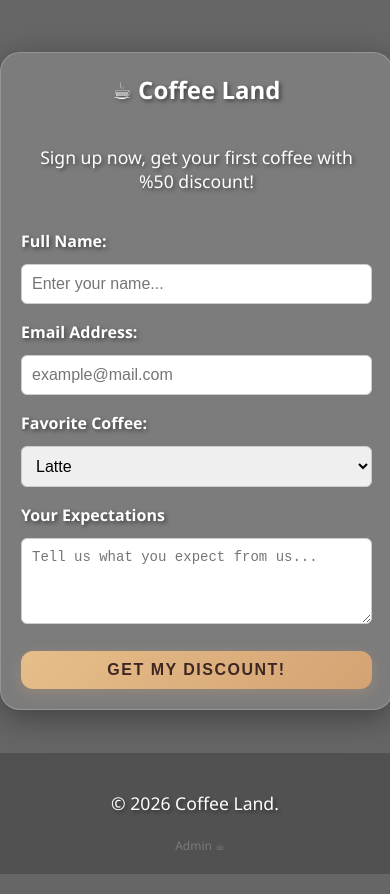
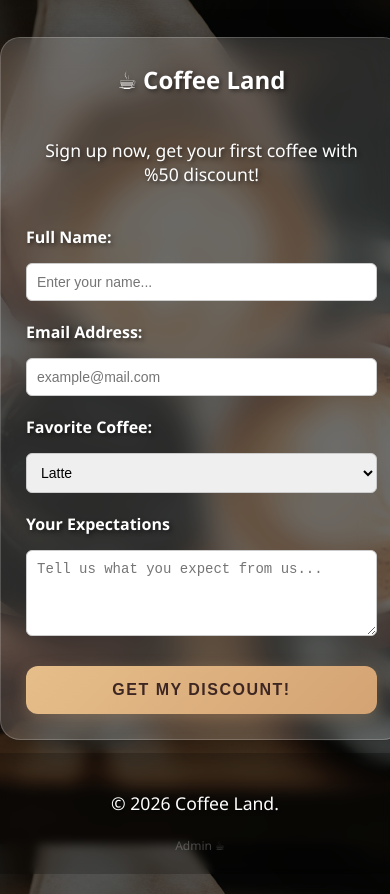
Before and after one commit to JosephFlies/CoffeeShopWebApp, a website: page index.html in a window 390 px wide. Drawn offline with Linux system fonts and the light colour scheme.

Commit message:
More css file organization

```diff
--- /dev/null
+++ b/css/admin.css
@@ -0,0 +1,89 @@
+body {
+    background: linear-gradient(rgba(0, 0, 0, 0.6), rgba(0, 0, 0, 0.6)), url('../images/mainbg.avif');
+    background-size: cover;
+    background-position: center;
+    background-attachment: fixed; /* Sayfayı aşağı kaydırsak bile arkaplan değişmez. */
+    display: flex;
+    flex-direction: column;
+    justify-content: center;
+    align-items: center;
+    padding: 20px 0;
+    min-height: 100vh; /* Telefonu yan çevirsek bile form buna uyum sağlar. */
+    margin: 0;
+    font-family: 'Segoe UI', Tahoma, Geneva, Verdana, sans-serif;
+}
+
+.admin-container {
+    display: grid;
+    place-items: center;
+    min-height: 100vh;
+    width: 100%;
+    padding: 20px;
+}
+
+.admin-card {
+    background: rgba(255, 255, 255, 0.1);
+    -webkit-backdrop-filter: blur(15px);
+    backdrop-filter: blur(15px);
+    border: 1px solid rgba(255, 255, 255, 0.2);
+    border-radius: 15px;
+    padding: 30px;
+    box-shadow: 0 8px 32px 0 rgba(0, 0, 0, 0.37);
+    width: 90%;
+    max-width: 1000px;
+}
+
+table {
+    width: 100%;
+    border-collapse: collapse;
+    margin-top: 20px;
+    color: white;
+}
+
+th {
+    background: rgba(255, 165, 0, 0.3);
+    padding: 12px;
+    text-align: center;
+}
+
+td {
+    padding: 12px;
+    border-bottom: 1px solid rgba(255, 255, 255, 0.1);
+    text-align: center;
+}
+
+tr:hover {
+    background: rgba(255, 255, 255, 0.05);
+}
+
+th, td {
+    padding: 12px;
+    text-align: center;
+    border-right: 1px solid rgba(255, 255, 255, 0.2);
+}
+
+th:last-child, td:last-child {
+    border-right: none;
+}
+
+@media(max-width: 480px) {
+    body {
+        align-items: flex-start;
+        padding-top: 30px;
+    }
+
+    form {
+        padding: 20px;
+        gap: 12px;
+    }
+
+    h1 {
+        font-size: 1.5rem;
+    }
+
+    input, button, select {
+        padding: 10px;
+        font-size: 16px;
+    }
+
+}
--- /dev/null
+++ b/css/login.css
@@ -0,0 +1,82 @@
+body {
+    background: url(https://png.pngtree.com/thumb_back/fh260/background/20230703/pngtree-d-illustration-of-architectural-design-for-a-coffee-shop-lounge-with-image_3788822.jpg) no-repeat center center fixed;
+    background-size: cover;
+    margin: 0;
+    font-family: 'Poppins', sans-serif;
+}
+
+.login-container {
+    display: grid;
+    place-items: center;
+    min-height: 100vh;
+    width: 100%;
+}
+
+.login-card {
+    background: rgba(255, 255, 255, 0.1);
+    -webkit-backdrop-filter: blur(15px);
+    backdrop-filter: blur(15px);
+    border: 1px solid rgba(255, 255, 255, 0.2);
+    border-radius: 15px;
+    padding: 40px;
+    text-align: center;
+    box-shadow: 0 8px 32px rgba(0, 0, 0, 0.5);
+    width: 350px;
+    color: white;
+}
+
+.input-group input {
+    width: 100%;
+    padding: 12px;
+    margin: 20px 0;
+    border-radius: 8px;
+    border: none;
+    background: rgba(255, 255, 255, 0.2);
+    color: white;
+    outline: none;
+}
+
+#login-button {
+    width: 100%;
+    padding: 12px;
+    background: #d4a373;
+    border: none;
+    border-radius: 8px;
+    color: white;
+    font-weight: bold;
+    cursor: pointer;
+    transition: 0.3s;
+}
+
+#login-button:hover {
+    background: #bc8a5f;
+}
+
+.login-container {
+    display: grid;
+    place-items: center;
+    min-height: calc(100vh - 60px);
+    width: 100%;
+}
+
+@media(max-width: 480px) {
+    body {
+        align-items: flex-start;
+        padding-top: 30px;
+    }
+
+    form {
+        padding: 20px;
+        gap: 12px;
+    }
+
+    h1 {
+        font-size: 1.5rem;
+    }
+
+    input, button, select {
+        padding: 10px;
+        font-size: 16px;
+    }
+
+}
--- a/css/style.css
+++ b/css/style.css
@@ -1,5 +1,5 @@
 body {
-    background: linear-gradient(rgba(0, 0, 0, 0.6), rgba(0, 0, 0, 0.6)), url('images/mainbg.avif');
+    background: linear-gradient(rgba(0, 0, 0, 0.6), rgba(0, 0, 0, 0.6)), url('../images/mainbg.avif');
     background-size: cover;
     background-position: center;
     background-attachment: fixed; /* Sayfayı aşağı kaydırsak bile arkaplan değişmez. */
@@ -13,10 +13,10 @@
     font-family: 'Segoe UI', Tahoma, Geneva, Verdana, sans-serif;
 }
 
-form {
+#coffee-form {
     background-color: rgba(255, 255, 255, 0.15); /* 0.15 gibi düşük değerdeki alpha değeri arkaplana cam efekti katar. */
     -webkit-backdrop-filter: blur(15px);
-    backdrop-filter: blur(15px);
+    backdrop-filter: blur(15px); /* Formun arkaplanı ile bodynin arkaplanının karışmamasını sağlar. */
     border: 1px solid rgba(255, 255, 255, 0.2);
     padding: 25px;
     border-radius: 20px;
@@ -28,10 +28,10 @@
     gap: 15px;
     margin-top: auto;
     margin-bottom: auto;
-    z-index: 2;
+    z-index: 2; /* Verilen yüksek değerler o elemanın katmanını öne çıkarır. */
 }
 
-input, select, textarea {
+.coffee-form__input, .coffee-form__options, .coffee-form__expects {
     padding: 10px;
     border: 1px solid #ccc;
     border-radius: 6px;
@@ -40,7 +40,7 @@
     box-sizing: border-box;
 }
 
-label {
+.coffee-form__labels {
     font-weight: bold;
     margin-top: 5px;
 }
@@ -65,7 +65,7 @@
     margin-bottom: 20px;
 }
 
-button {
+#coffee-form__btn {
     background: linear-gradient(135deg, #e6be8a 0%, #d4a373 100%);
     color: #3e2723;
     padding: 15px;
@@ -81,13 +81,13 @@
     margin-top: 15px;
 }
 
-button:hover {
+#coffee-form__btn:hover {
     transform: scale(1.05);
     background-color: rgba(255, 255, 255, 0.25);
     box-shadow: 0 12px 40px 0 rgba(0, 0, 0, 0.45);
 }
 
-button:active {
+#coffee-form__btn:active {
     transform: scale(0.95);
 }
 
@@ -141,134 +141,6 @@
     to {opacity: 1; transform: translateY(0); }
 }
 
-@media(max-width: 480px) {
-    body {
-        align-items: flex-start;
-        padding-top: 30px;
-    }
-
-    form {
-        padding: 20px;
-        gap: 12px;
-    }
-
-    h1 {
-        font-size: 1.5rem;
-    }
-
-    input, button, select {
-        padding: 10px;
-        font-size: 16px;
-    }
-
-}
-
-.admin-container {
-    display: grid;
-    place-items: center;
-    min-height: 100vh;
-    padding: 20px;
-}
-
-.admin-card {
-    background: rgba(255, 255, 255, 0.1);
-    -webkit-backdrop-filter: blur(15px);
-    backdrop-filter: blur(15px);
-    border: 1px solid rgba(255, 255, 255, 0.2);
-    border-radius: 15px;
-    padding: 30px;
-    box-shadow: 0 8px 32px 0 rgba(0, 0, 0, 0.37);
-    width: 90%;
-    max-width: 1000px;
-}
-
-table {
-    width: 100%;
-    border-collapse: collapse;
-    margin-top: 20px;
-    color: white;
-}
-
-th {
-    background: rgba(255, 165, 0, 0.3);
-    padding: 12px;
-    text-align: center;
-}
-
-td {
-    padding: 12px;
-    border-bottom: 1px solid rgba(255, 255, 255, 0.1);
-    text-align: center;
-}
-
-tr:hover {
-    background: rgba(255, 255, 255, 0.05);
-}
-
-th, td {
-    padding: 12px;
-    text-align: center;
-    border-right: 1px solid rgba(255, 255, 255, 0.2);
-}
-
-th:last-child, td:last-child {
-    border-right: none;
-}
-
-.login-body {
-    background: url(https://png.pngtree.com/thumb_back/fh260/background/20230703/pngtree-d-illustration-of-architectural-design-for-a-coffee-shop-lounge-with-image_3788822.jpg) no-repeat center center fixed;
-    background-size: cover;
-    margin: 0;
-    font-family: 'Poppins', sans-serif;
-}
-
-.login-container {
-    display: grid;
-    place-items: center;
-    min-height: 100vh;
-    width: 100%;
-}
-
-.login-card {
-    background: rgba(255, 255, 255, 0.1);
-    -webkit-backdrop-filter: blur(15px);
-    backdrop-filter: blur(15px);
-    border: 1px solid rgba(255, 255, 255, 0.2);
-    border-radius: 15px;
-    padding: 40px;
-    text-align: center;
-    box-shadow: 0 8px 32px rgba(0, 0, 0, 0.5);
-    width: 350px;
-    color: white;
-}
-
-.input-group input {
-    width: 100%;
-    padding: 12px;
-    margin: 20px 0;
-    border-radius: 8px;
-    border: none;
-    background: rgba(255, 255, 255, 0.2);
-    color: white;
-    outline: none;
-}
-
-#login-button {
-    width: 100%;
-    padding: 12px;
-    background: #d4a373;
-    border: none;
-    border-radius: 8px;
-    color: white;
-    font-weight: bold;
-    cursor: pointer;
-    transition: 0.3s;
-}
-
-#login-button:hover {
-    background: #bc8a5f;
-}
-
 .main-footer {
     text-align: center;
     padding: 20px 0;
@@ -295,13 +167,6 @@
     color: #e6be8a;
 }
 
-.login-container, .admin-container {
-    display: grid;
-    place-items: center;
-    min-height: calc(100vh - 60px);
-    width: 100%;
-}
-
 #general-error {
     display: none;
     text-align: center;
@@ -323,3 +188,25 @@
     from { opacity: 0; transform: translateY(-5px); }
     to { opacity: 1; transform: translateY(0); }
 }
+
+@media(max-width: 480px) {
+    body {
+        align-items: flex-start;
+        padding-top: 30px;
+    }
+
+    form {
+        padding: 20px;
+        gap: 12px;
+    }
+
+    h1 {
+        font-size: 1.5rem;
+    }
+
+    input, button, select {
+        padding: 10px;
+        font-size: 16px;
+    }
+
+}
--- a/index.html
+++ b/index.html
@@ -16,10 +16,11 @@
       <p>Sign up now, get your first coffee with %50 discount!</p>
 
       <!-- FULL NAME -->
-      <label for="full-name">Full Name:</label>
+      <label for="full-name" class="coffee-form__labels">Full Name:</label>
       <input
         type="text"
         id="full-name"
+        class="coffee-form__input"
         name="full-name"
         placeholder="Enter your name..."
         maxlength="50"
@@ -30,10 +31,11 @@
       >
 
       <!-- EMAIL -->
-      <label for="email">Email Address:</label>
+      <label for="email" class="coffee-form__labels">Email Address:</label>
       <input
         type="email"
         id="email"
+        class="coffee-form__input"
         name="email"
         placeholder="example@mail.com"
       />
@@ -42,8 +44,8 @@
       >
 
       <!-- COFFEE CHOICE -->
-      <label for="coffee-choice">Favorite Coffee:</label>
-      <select name="coffee-choice" id="coffee-choice">
+      <label for="coffee-choice" class="coffee-form__labels">Favorite Coffee:</label>
+      <select name="coffee-choice" id="coffee-choice" class="coffee-form__options">
         <option value="latte">Latte</option>
         <option value="espresso">Espresso</option>
         <option value="cappuccino">Cappuccino</option>
@@ -53,15 +55,16 @@
       </select>
 
       <!-- EXPECTATIONS -->
-      <label for="expectations">Your Expectations</label>
+      <label for="expectations" class="coffee-form__labels">Your Expectations</label>
       <textarea
         name="expectations"
         id="expectations"
+        class="coffee-form__expects"
         rows="4"
         placeholder="Tell us what you expect from us..."
       ></textarea>
       <div id="general-error" class="error-message"></div>
-      <button type="submit">Get My Discount!</button>
+      <button type="submit" id="coffee-form__btn">Get My Discount!</button>
       <div id="success-message" class="success-box">
         <span class="icon">✨</span>
         <p id="success-text">Registration Successful!</p>
```
